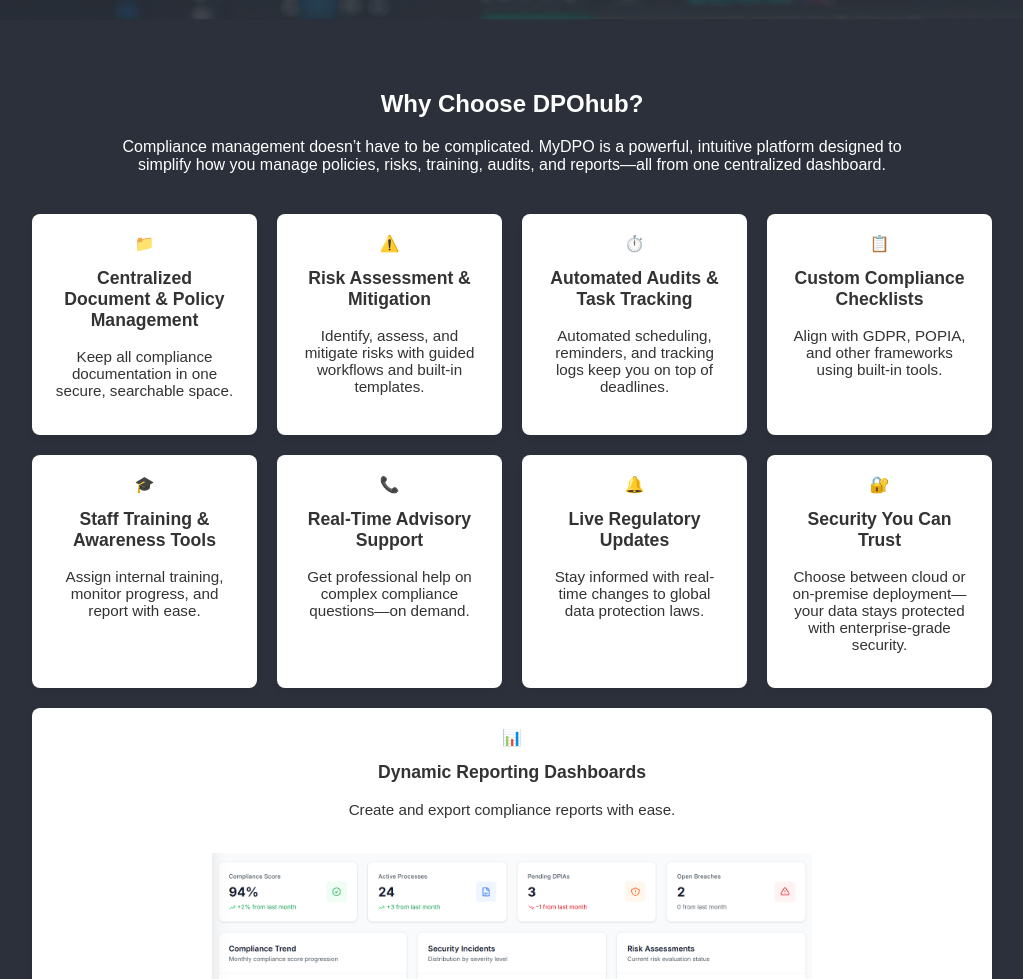
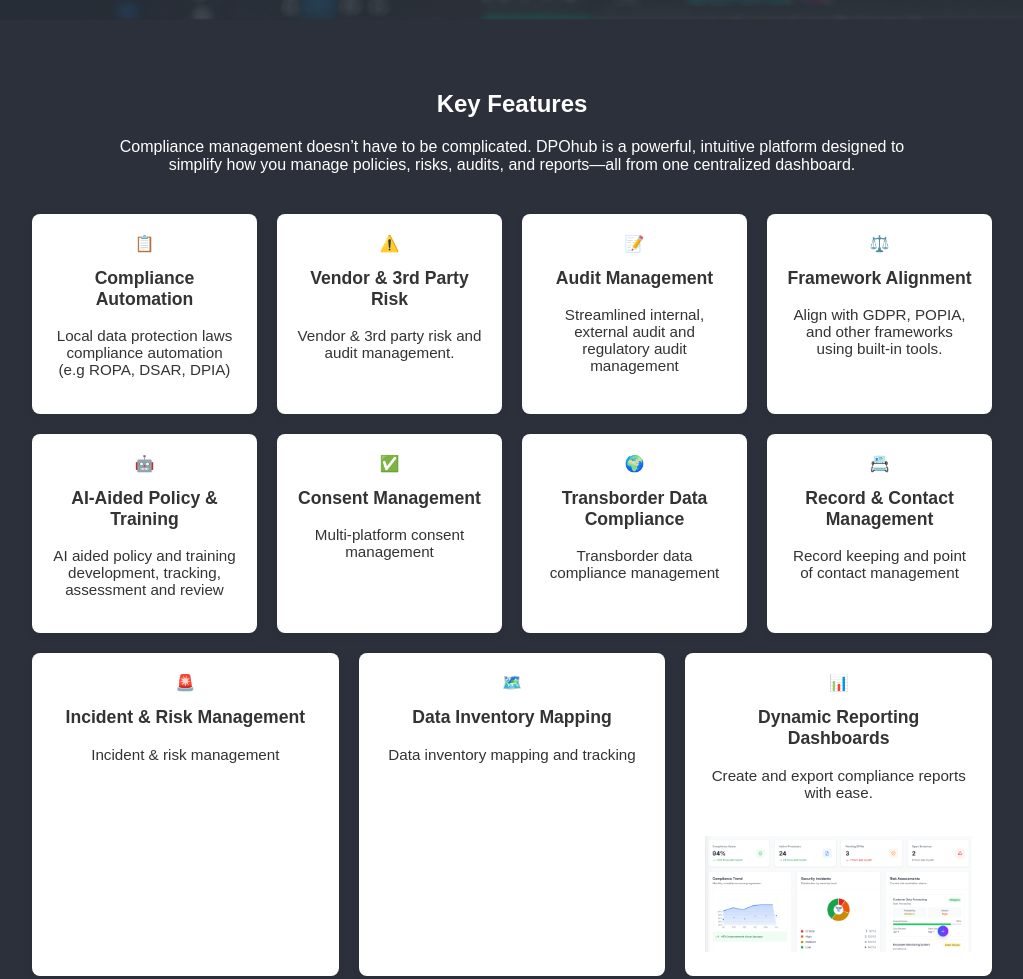
Before and after one commit to stkuwanda/static-web-app, a website: page public/index.html in a window 1280 px wide. Shown: the part 780-1759 px from the top of the page, without its empty margins (128-1151 px from the left). Drawn offline with Linux system fonts and the light colour scheme.

Commit message:
updated key features section with new content

```diff
--- a/public/index.html
+++ b/public/index.html
@@ -92,14 +92,14 @@
 				</div>
 				<div class="nav-buttons">
 					<a class="btn" href="#pricing-section">See Pricing</a>
-					<button class="btn">Launch DPOhub</button>
+					<button class="btn">Client Hub</button>
 				</div>
 			</nav>
 			<section class="hero">
 				<div class="hero-text">
 					<h1>MASTER COMPLIANCE</h1>
-					<h2>DPOhub – All-in-One DPO Management</h2>
-					<p>Simple, Secure, Scalable, From $99/month.</p>
+					<h2>Africa-first data protection compliance platform– country-specific, DPO-led, and built to global standards</h2>
+					<p>Local laws, Map, Automate, Prove From $99/month.</p>
 					<div class="cta-buttons">
 						<button id="open-modal-btn" class="btn">Book A Demo</button>
 						<a
@@ -113,75 +113,86 @@
 		</header>
 
 		<section>
-			<h2 class="text-light text-center">Why Choose DPOhub?</h2>
+			<h2 class="text-light text-center">Key Features</h2>
 			<p
 				class="text-light text-center"
 				style="max-width: 800px; margin: 0 auto"
 			>
-				Compliance management doesn’t have to be complicated. MyDPO is a
+				Compliance management doesn’t have to be complicated. DPOhub is a
 				powerful, intuitive platform designed to simplify how you manage
-				policies, risks, training, audits, and reports—all from one centralized
+				policies, risks, audits, and reports—all from one centralized
 				dashboard.
 			</p>
 
 			<div class="features" style="margin-top: 40px">
 				<div class="feature">
-					<div>📁</div>
-					<h3>Centralized Document & Policy Management</h3>
+					<div>📋</div>
+					<h3>Compliance Automation</h3>
 					<p>
-						Keep all compliance documentation in one secure, searchable space.
+						Local data protection laws compliance automation (e.g ROPA, DSAR, DPIA)
 					</p>
 				</div>
 				<div class="feature">
 					<div>⚠️</div>
-					<h3>Risk Assessment & Mitigation</h3>
+					<h3>Vendor & 3rd Party Risk</h3>
 					<p>
-						Identify, assess, and mitigate risks with guided workflows and
-						built-in templates.
+						Vendor & 3rd party risk and audit management.
 					</p>
 				</div>
 				<div class="feature">
-					<div>⏱️</div>
-					<h3>Automated Audits & Task Tracking</h3>
+					<div>📝</div>
+					<h3>Audit Management</h3>
 					<p>
-						Automated scheduling, reminders, and tracking logs keep you on top
-						of deadlines.
+						Streamlined internal, external audit and regulatory audit management
 					</p>
 				</div>
 				<div class="feature">
-					<div>📋</div>
-					<h3>Custom Compliance Checklists</h3>
+					<div>⚖️</div>
+					<h3>Framework Alignment</h3>
 					<p>
 						Align with GDPR, POPIA, and other frameworks using built-in tools.
 					</p>
 				</div>
 				<div class="feature">
-					<div>🎓</div>
-					<h3>Staff Training & Awareness Tools</h3>
+					<div>🤖</div>
+					<h3>AI-Aided Policy & Training</h3>
 					<p>
-						Assign internal training, monitor progress, and report with ease.
+						AI aided policy and training development, tracking, assessment and review
 					</p>
 				</div>
 				<div class="feature">
-					<div>📞</div>
-					<h3>Real-Time Advisory Support</h3>
+					<div>✅</div>
+					<h3>Consent Management</h3>
 					<p>
-						Get professional help on complex compliance questions—on demand.
+						Multi-platform consent management
 					</p>
 				</div>
 				<div class="feature">
-					<div>🔔</div>
-					<h3>Live Regulatory Updates</h3>
+					<div>🌍</div>
+					<h3>Transborder Data Compliance</h3>
 					<p>
-						Stay informed with real-time changes to global data protection laws.
+						Transborder data compliance management
 					</p>
 				</div>
 				<div class="feature">
-					<div>🔐</div>
-					<h3>Security You Can Trust</h3>
+					<div>📇</div>
+					<h3>Record & Contact Management</h3>
 					<p>
-						Choose between cloud or on-premise deployment—your data stays
-						protected with enterprise-grade security.
+						Record keeping and point of contact management
+					</p>
+				</div>
+				<div class="feature">
+					<div>🚨</div>
+					<h3>Incident & Risk Management</h3>
+					<p>
+						Incident & risk management
+					</p>
+				</div>
+				<div class="feature">
+					<div>🗺️</div>
+					<h3>Data Inventory Mapping</h3>
+					<p>
+						Data inventory mapping and tracking
 					</p>
 				</div>
 				<div class="feature">
```
Also changed, not shown: public/myDPOflyer.txt (added, +39 -0 lines).
